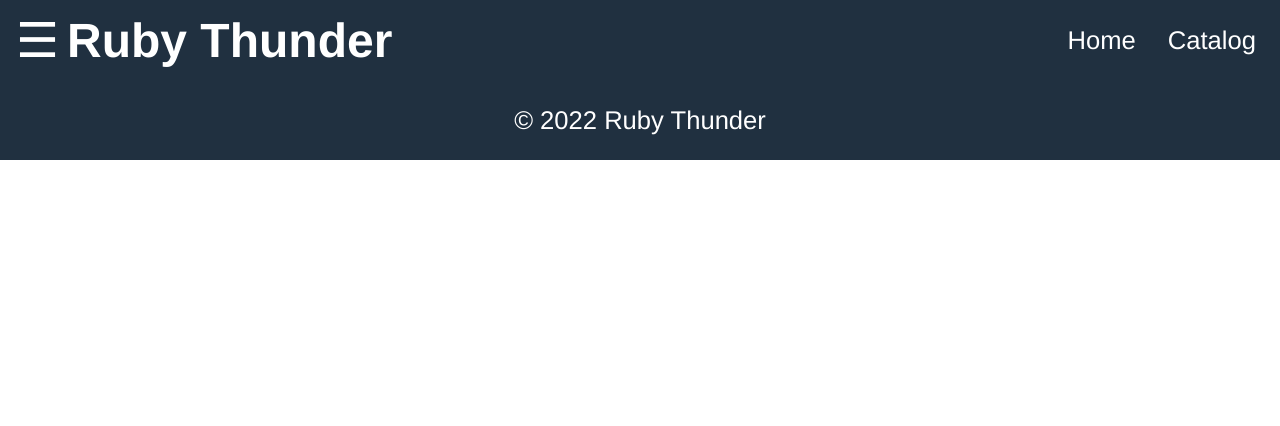
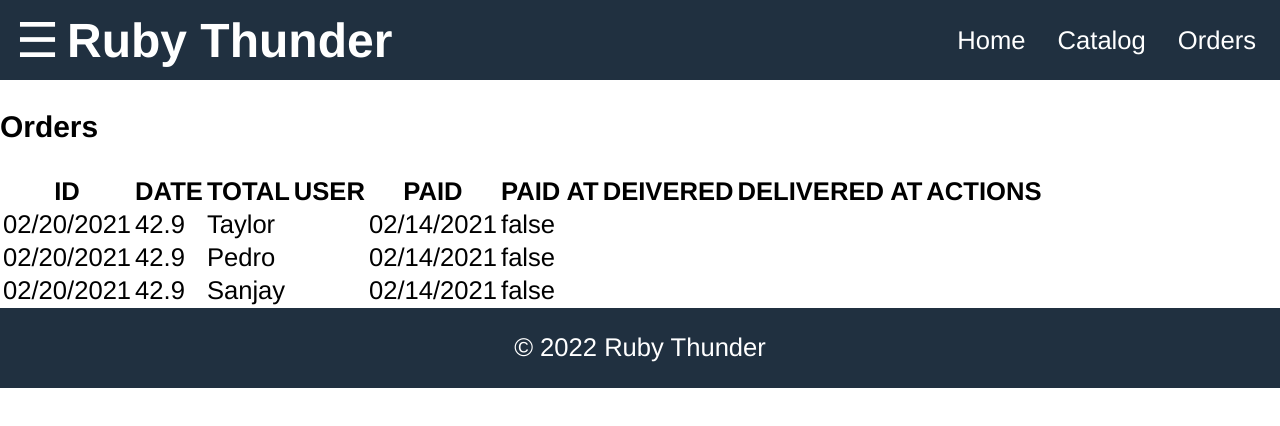
Before and after one commit to RUBY-THUNDER/ruby-thunder-web, a React (Create React App) app in the folder frontend/: page /orders in a window 1280 px wide. Shown: the top 426 px of the page. Built offline with nearby package versions, Linux system fonts and the light colour scheme.

Commit message:
Payment Feature

```diff
--- a/frontend/src/App.tsx
+++ b/frontend/src/App.tsx
@@ -3,6 +3,8 @@
 import { BrowserRouter as Router, Route, Routes, Link } from "react-router-dom";
 import Home from "./Home/Home";
 import Products from "./Products/Products";
+import Orders from './Orders/Orders'
+import OrderDetail from './Orders/OrderDetail'
 
 function App() {
   const openMenu = () => {
@@ -23,6 +25,7 @@
             <div className="header-links">
                 <Link to="/">Home</Link>
                 <Link to="/catalog">Catalog</Link>
+                <Link to="/orders">Orders</Link>
             </div>
         </header>
         <aside className="sidebar">
@@ -42,6 +45,8 @@
           <Routes>
             <Route path="/" element={<Home />} />
             <Route path="/catalog" element={<Products />} />
+            <Route path="orders" element={<Orders />}></Route>
+            <Route path="order/:id" element={<OrderDetail />}></Route>
           </Routes>
         </main>
         <footer className="footer">
--- /dev/null
+++ b/frontend/src/Orders/OrderDetail.tsx
@@ -0,0 +1,15 @@
+import data from "./data"
+import { useParams } from 'react-router-dom'
+
+function OrderDetail() {
+    const { id } = useParams<{ id: string}>();
+    const order = data.orders.find((o) => o._id === parseInt(id as string));
+
+    return (
+        <div>
+            <h3>order name: {order?.user.name}</h3>
+        </div>
+    );
+}
+
+export default OrderDetail;
--- /dev/null
+++ b/frontend/src/Orders/Orders.tsx
@@ -0,0 +1,45 @@
+import React from 'react';
+import { Link } from 'react-router-dom';
+import data from './data';
+
+function Orders() {
+    return (
+        <div className="content content-margined">
+            <div className="order-header">
+                <h3>Orders</h3>
+            </div>
+            <div className="order-list">
+                <table className="table">
+                    <thead>
+                        <tr>
+                            <th>ID</th>
+                            <th>DATE</th>
+                            <th>TOTAL</th>
+                            <th>USER</th>
+                            <th>PAID</th>
+                            <th>PAID AT</th>
+                            <th>DEIVERED</th>
+                            <th>DELIVERED AT</th>
+                            <th>ACTIONS</th>
+                        </tr>
+                    </thead>
+                    <tbody>
+                        {data.orders.map((order) => (
+                            <tr key={order._id}>
+                                <td>{order.createdAt}</td>
+                                <td>{order.totalPrice}</td>
+                                <td>{order.user.name}</td>
+                                <td>{order.isPaid}</td>
+                                <td>{order.paidAt}</td>
+                                <td>{order.isDelivered.toString()}</td>
+                                <td>{order.deliveredDate}</td>
+                            </tr>
+                        ))}
+                    </tbody>
+
+                </table>
+            </div>
+        </div>);
+};
+
+export default Orders;
--- /dev/null
+++ b/frontend/src/Orders/data.tsx
@@ -0,0 +1,38 @@
+export default {
+    orders: [{
+        _id: 1,
+        createdAt: '02/20/2021',
+        totalPrice: 42.90,
+        user: {
+            name: 'Taylor'
+        },
+        isPaid: true,
+        paidAt: '02/14/2021',
+        isDelivered: false,
+        deliveredDate: null,
+    },
+    {
+        _id: 2,
+        createdAt: '02/20/2021',
+        totalPrice: 42.90,
+        user: {
+            name: 'Pedro'
+        },
+        isPaid: true,
+        paidAt: '02/14/2021',
+        isDelivered: false,
+        deliveredDate: null,
+    },
+    {
+        _id: 3,
+        createdAt: '02/20/2021',
+        totalPrice: 42.90,
+        user: {
+            name: 'Sanjay'
+        },
+        isPaid: true,
+        paidAt: '02/14/2021',
+        isDelivered: false,
+        deliveredDate: null,
+    }]
+}
--- a/frontend/src/index.css
+++ b/frontend/src/index.css
@@ -141,3 +141,9 @@
 .product-rating {
     margin-bottom: 1rem;
 }
+
+.order-header{
+    display: flex;
+    justify-content: space-between;
+    align-items: flex-start;
+}
```
